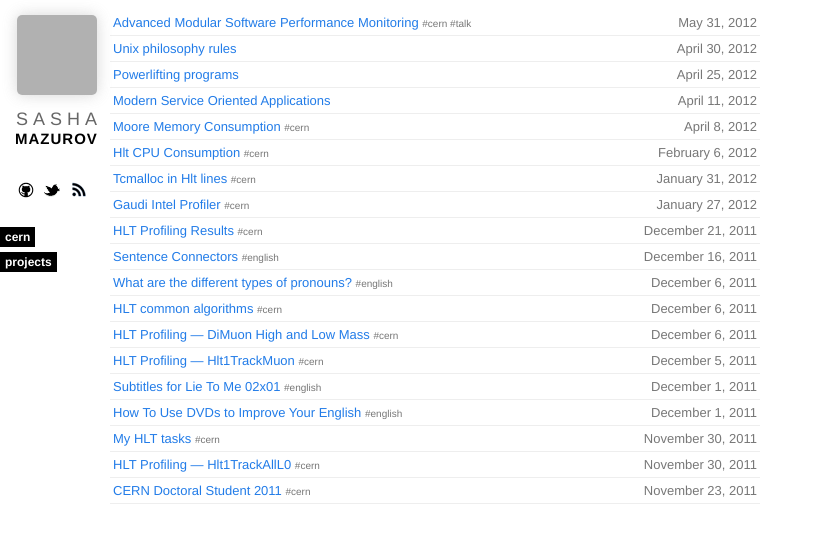
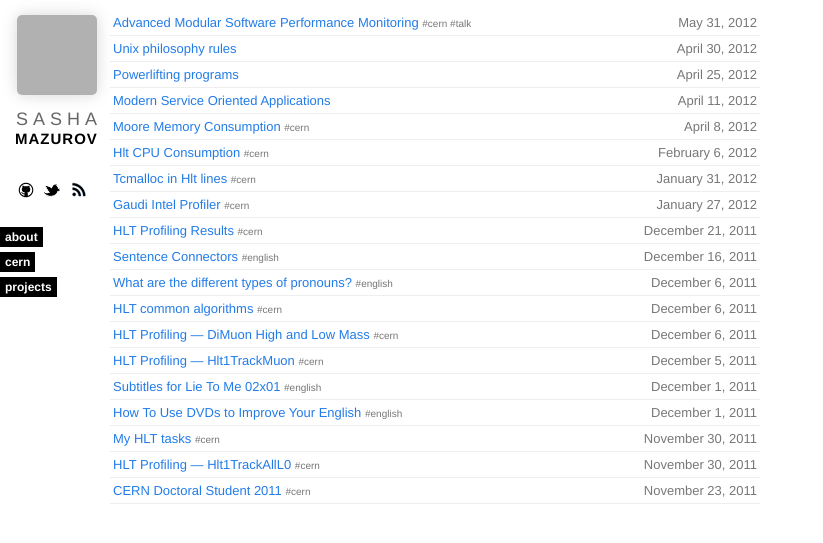
Before and after one commit to mazurov/mazurov.github.com, a Jekyll site: the page built from index.html, in a window 1280 px wide. Shown: the top 543 px of the page, without its empty margins (0-823 px from the left). Built offline with Jekyll 4.4.1, drawn with Linux system fonts in a browser that asks for light colours; nearby versions of some CDN libraries; Markdown is read by kramdown in place of the engine named in the settings; comment, search, counter and statistics services are not loaded; grey boxes are pictures that could not be loaded.

Commit message:
Add about page.

```diff
--- a/_layouts/layout.html
+++ b/_layouts/layout.html
@@ -45,7 +45,7 @@
   </div>
 
   <div id="sections">
-    <!--<div><a href="/about">about</a></div>-->
+    <div><a href="/about">about</a></div>
     <div><a href="/cern">cern</a></div>
     <div><a href="/projects">projects</a></div>
   </div>
```
